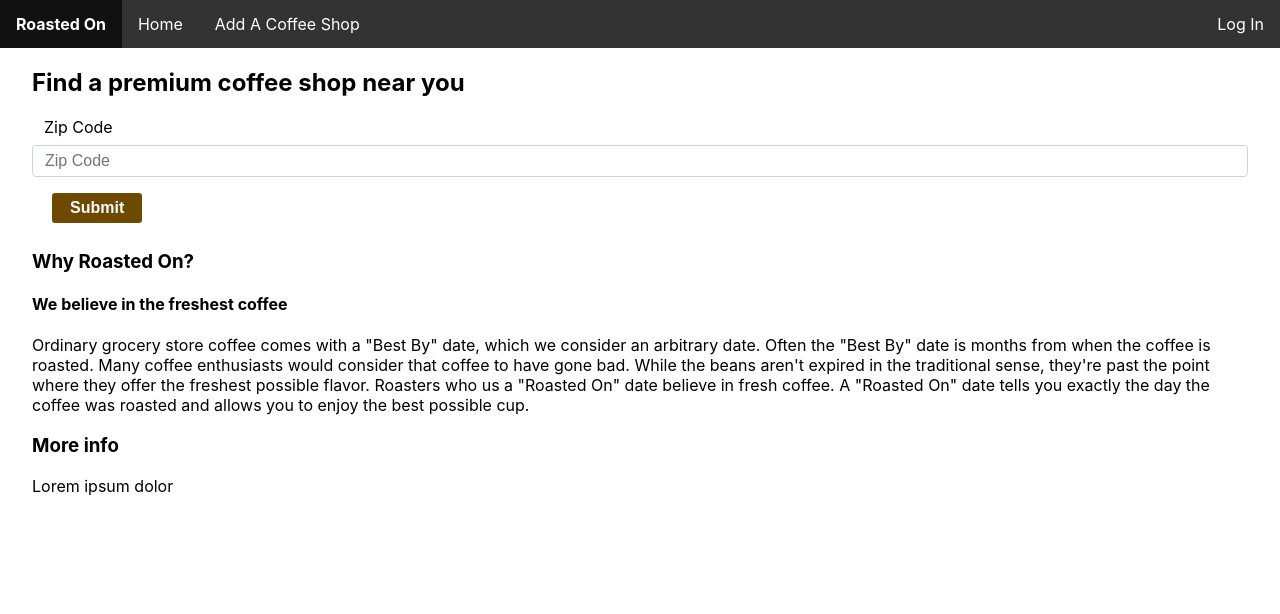
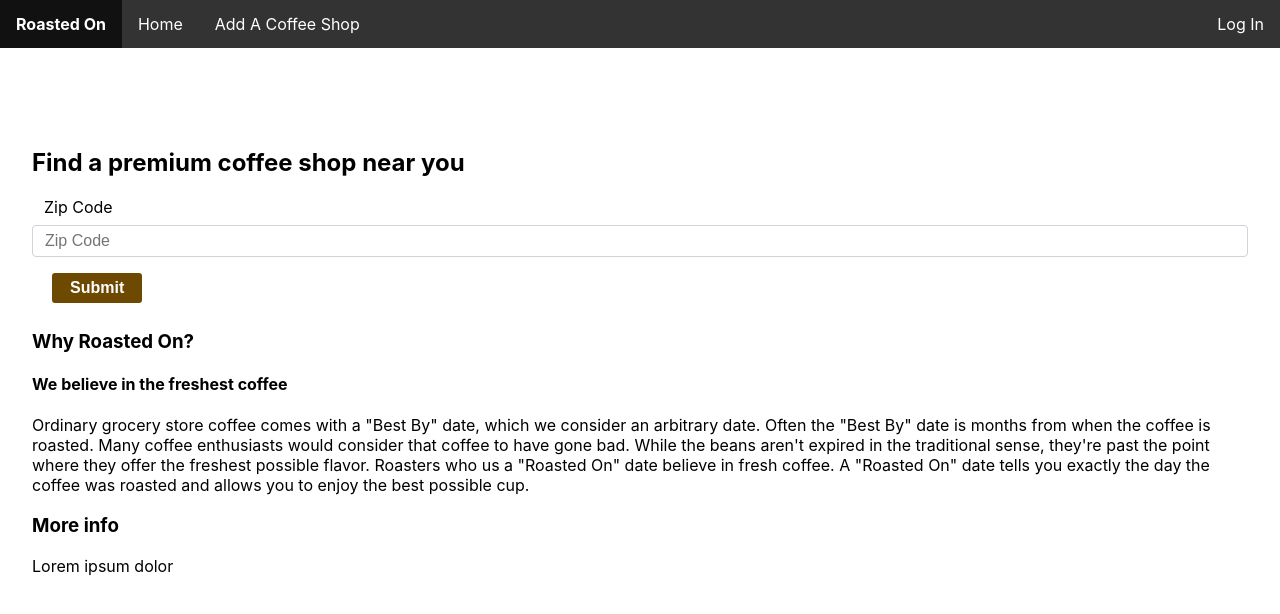
Before and after one commit to t-fa/roastedon, a React (Create React App) app in the folder frontend/: page / in a window 1280 px wide. Shown: the top 614 px of the page. Built offline with nearby package versions, Linux system fonts and the light colour scheme; no server answers.

Commit message:
Added margin

```diff
--- a/frontend/src/components/Home/HomeLayout.js
+++ b/frontend/src/components/Home/HomeLayout.js
@@ -1,18 +1,23 @@
 import React from 'react';
+import styled from 'styled-components';
 
 import SearchBar from './SearchBar';
 import Info from './Info';
 
+const Div = styled.div`
+  margin-top: 100px;
+`;
+
 const homeLayout = (props) => {
   return (
-    <>
+    <Div>
       <SearchBar
         zipcode={props.zipcode}
         onChange={props.onChange}
         handleSubmit={props.handleSubmit}
       />
       <Info />
-    </>
+    </Div>
   );
 };
 
```
